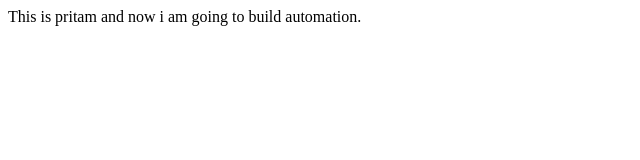
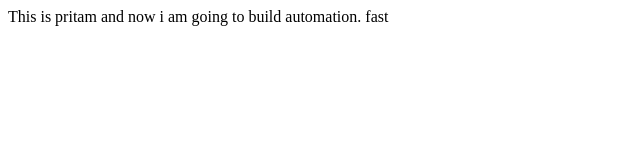
Before and after one commit to pritam0852/my-jenkins, a plain HTML site: page index.html in a window 1280 px wide. Shown: the full height of the page, 0-640 px from the left. Drawn offline with Linux system fonts and the light colour scheme.

Commit message:
Update index.html

```diff
--- a/index.html
+++ b/index.html
@@ -1 +1 @@
-<p>This is pritam and now i am going to build automation.</p>
+<p>This is pritam and now i am going to build automation. fast</p>
```
